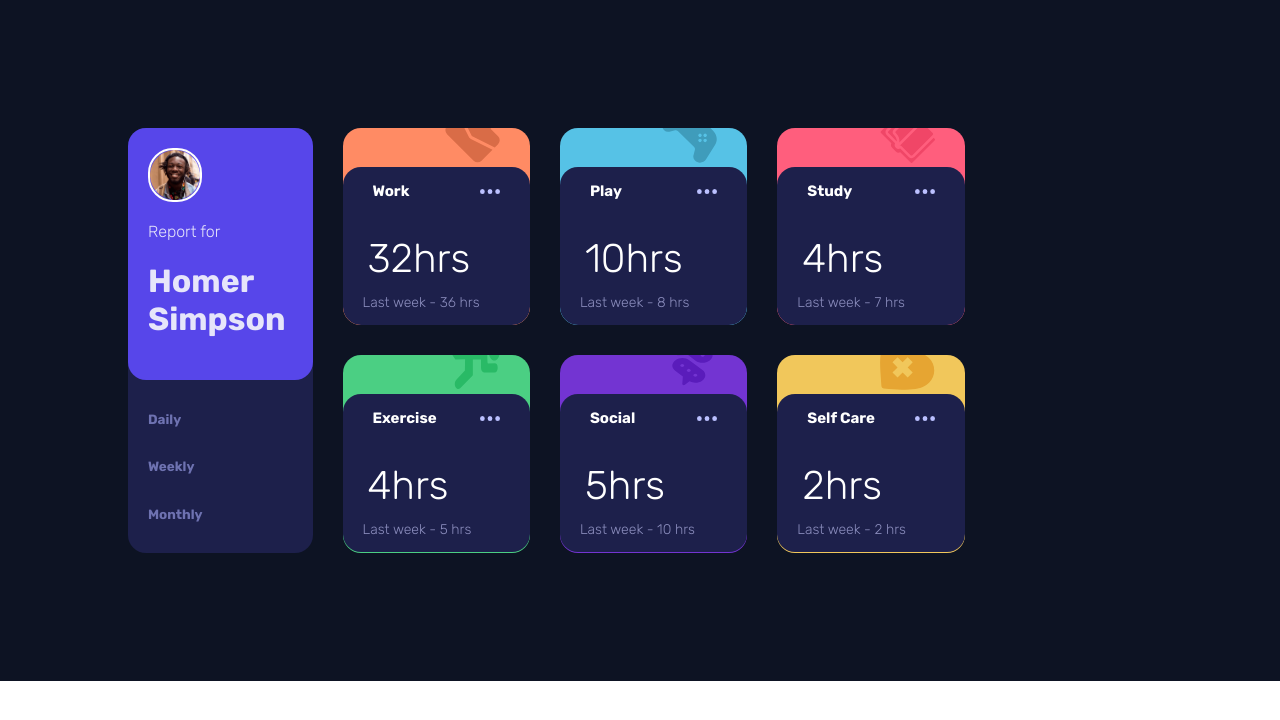
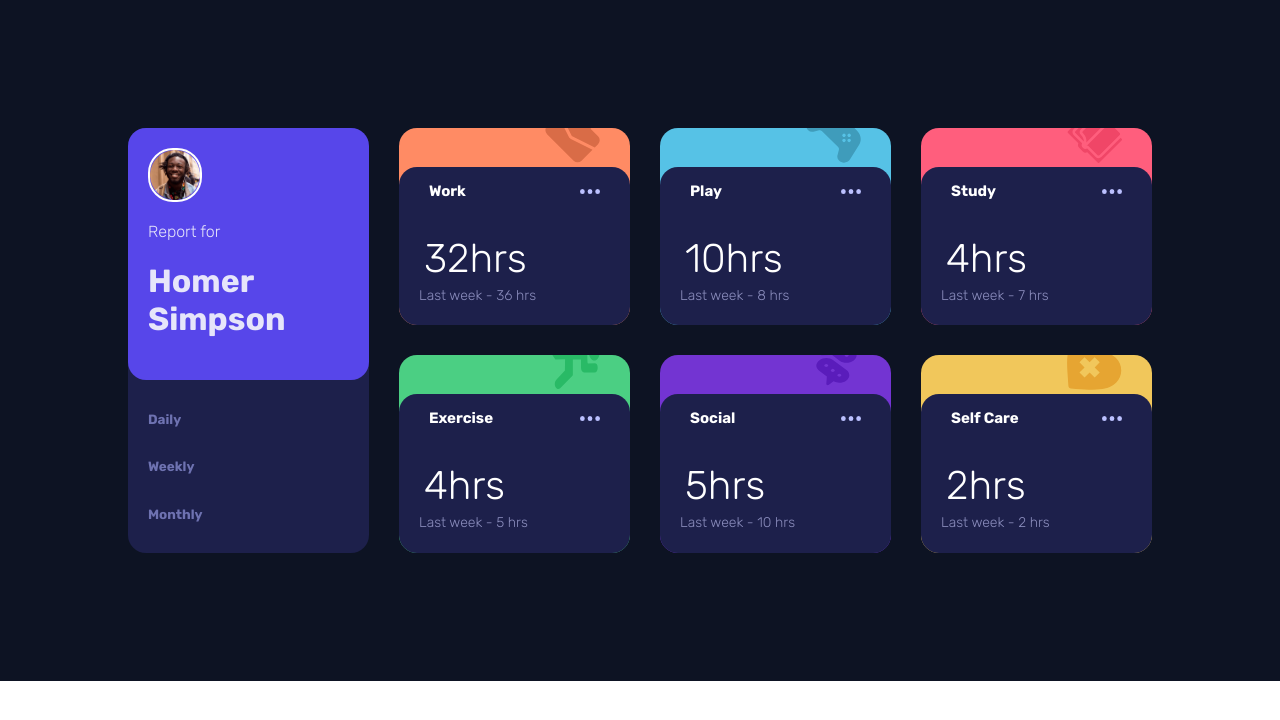
Before and after one commit to rohitkatbamna/timesassgridtest, a React (Create React App) app: page / in a window 1280 px wide. Shown: the top 720 px of the page. Built offline with nearby package versions, Linux system fonts and the light colour scheme.

Commit message:
15TH MARCH 2022 11:32 AM COMMIT 6TH

```diff
--- a/src/App.js
+++ b/src/App.js
@@ -7,6 +7,7 @@ function App() {
 	const [first, setfirst] = useState("weekly");
 
 	return (
+		<div className="app_all_of_it">
 			<div className="App">
 				<div className="add_bg_here">
 					<div className="main_app_report_for">
@@ -52,6 +53,7 @@ function App() {
 					})}
 				</div>
 			</div>
+		</div>
 	);
 }
 
--- a/src/scss/app.scss
+++ b/src/scss/app.scss
@@ -1,19 +1,22 @@
 @import "helper/variables";
 @import "helper/mixins";
 @import url("https://fonts.googleapis.com/css2?family=Rubik:ital,wght@0,300;0,400;0,500;0,600;0,700;0,800;0,900;1,300;1,400;1,500;1,600;1,700;1,800;1,900&display=swap");
+.app_all_of_it {
+	padding: 10vw 10vw;
+	background-color: $bgcolor;
 	.App {
 		display: grid;
 		background-color: $bgcolor;
-	@extend %autohw;
-	grid-template-columns: 1fr 3fr;
+		grid-template-columns: 0.8fr 2.5fr;
 		grid-template-rows: 1fr;
+		align-content: center;
+		justify-content: center;
 		column-gap: 30px;
 		font-weight: lighter;
 		font-family: "Rubik", sans-serif;
 		.add_bg_here {
 			background-color: $reportcolor2;
 			border-radius: 18px;
-		margin: 10vw 0vw 10vw 10vw;
 		}
 		.main_app_report_for {
 			background-color: $reportcolor;
@@ -40,11 +43,12 @@
 		}
 		.small_cards_here {
 			display: grid;
-		grid-template-columns: 0.25fr 0.25fr 0.25fr;
+			grid-template-columns: 0.5fr 0.5fr 0.5fr;
 			grid-template-rows: 0.5fr 0.5fr;
+
 			row-gap: 30px;
 			column-gap: 30px;
-		margin: 10vw 10vw 10vw 0vw;
+
 			.small_card_work {
 				border-radius: 18px;
 				overflow: hidden;
@@ -73,3 +77,4 @@
 			}
 		}
 	}
+}
--- a/src/small_card.js
+++ b/src/small_card.js
@@ -28,9 +28,10 @@ function Smallcard({ first, simobj }) {
 				<p
 					style={{
 						fontSize: "14px",
-						marginTop: "-28px",
+						marginTop: "-35px",
 						marginLeft: "20px",
 						color: "#8b8dbd",
+						paddingBottom: "10px",
 					}}>
 					Last {anewstr} - {strone[first].previous} hrs
 				</p>
```
Lines whose indentation alone changed are shown as unchanged.
